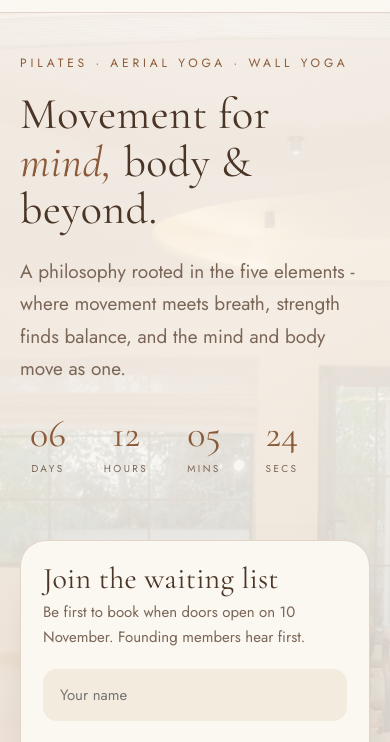
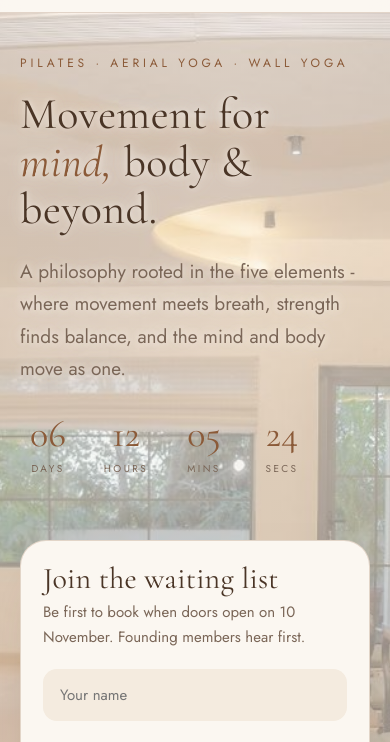
Before and after one commit to farhannnz/o5, a plain HTML site: page index.html in a window 390 px wide. Shown: the part 64-806 px from the top of the page. Drawn offline with nearby package versions, Linux system fonts and the light colour scheme.

Commit message:
Hero: lighter overlay so the studio image shows clearly
Co-Authored-By: Claude Sonnet 5.5 <noreply@anthropic.com>

```diff
--- a/css/style.css
+++ b/css/style.css
@@ -48,10 +48,11 @@ section { padding: clamp(72px, 10vw, 140px) 0; }
 .btn.ghost:hover { background: var(--copper); color: var(--ivory); }
 
 /* hero */
-.hero { padding: clamp(40px, 6vw, 80px) 0 clamp(70px, 9vw, 120px); background: linear-gradient(90deg, rgba(251, 247, 241, .93) 0%, rgba(251, 247, 241, .78) 45%, rgba(251, 247, 241, .2) 100%), url(../img/studio-wide.jpg) center / cover no-repeat; overflow: hidden; }
+.hero { padding: clamp(40px, 6vw, 80px) 0 clamp(70px, 9vw, 120px); background: linear-gradient(90deg, rgba(251, 247, 241, .72) 0%, rgba(251, 247, 241, .4) 45%, rgba(251, 247, 241, 0) 100%), url(../img/studio-wide.jpg) center / cover no-repeat; overflow: hidden; }
 .hero-grid { display: grid; grid-template-columns: 1.1fr .9fr; gap: clamp(32px, 6vw, 90px); align-items: center; }
 .hero h1 { margin-bottom: 22px; }
 .hero .lead { margin-bottom: 30px; }
+.hero h1, .hero .lead { text-shadow: 0 0 18px rgba(251, 247, 241, .9), 0 0 6px rgba(251, 247, 241, .7); }
 .countdown { display: flex; gap: 22px; margin-bottom: 28px; }
 .countdown div { text-align: center; min-width: 56px; }
 .countdown b { display: block; font: 400 38px/1 var(--serif); color: var(--copper); }
@@ -183,7 +184,7 @@ footer li a:hover { color: var(--copper); }
   .nav ul a { display: block; padding: 14px 0; border-bottom: 1px solid var(--line); }
 }
 @media (max-width: 960px) {
-  .hero { background: linear-gradient(180deg, rgba(251, 247, 241, .9), rgba(251, 247, 241, .8)), url(../img/studio-wide.jpg) center / cover no-repeat; }
+  .hero { background: linear-gradient(180deg, rgba(251, 247, 241, .6), rgba(251, 247, 241, .5)), url(../img/studio-wide.jpg) center / cover no-repeat; }
   .hero-grid, .split, .contact-grid { grid-template-columns: 1fr; }
   .split.rev .media { order: 0; }
   .hero-art { margin: 0 auto; max-width: 360px; }
```
